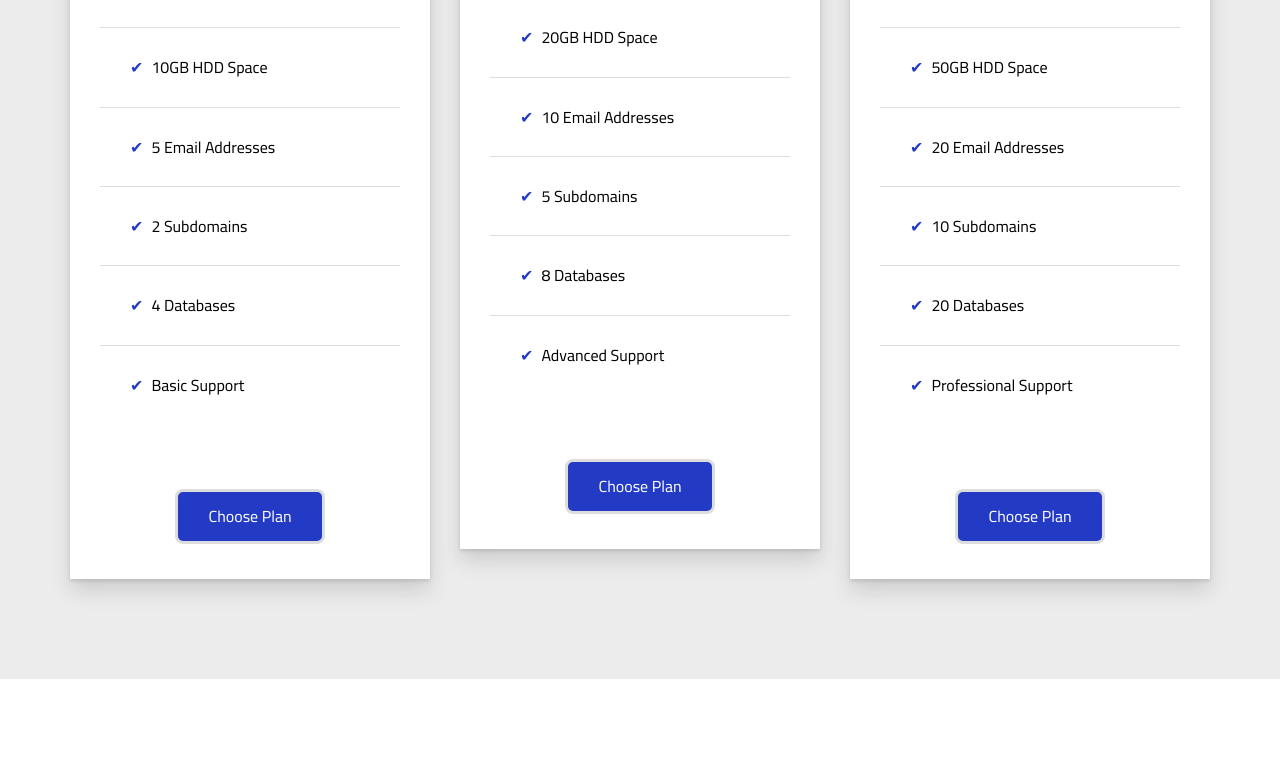
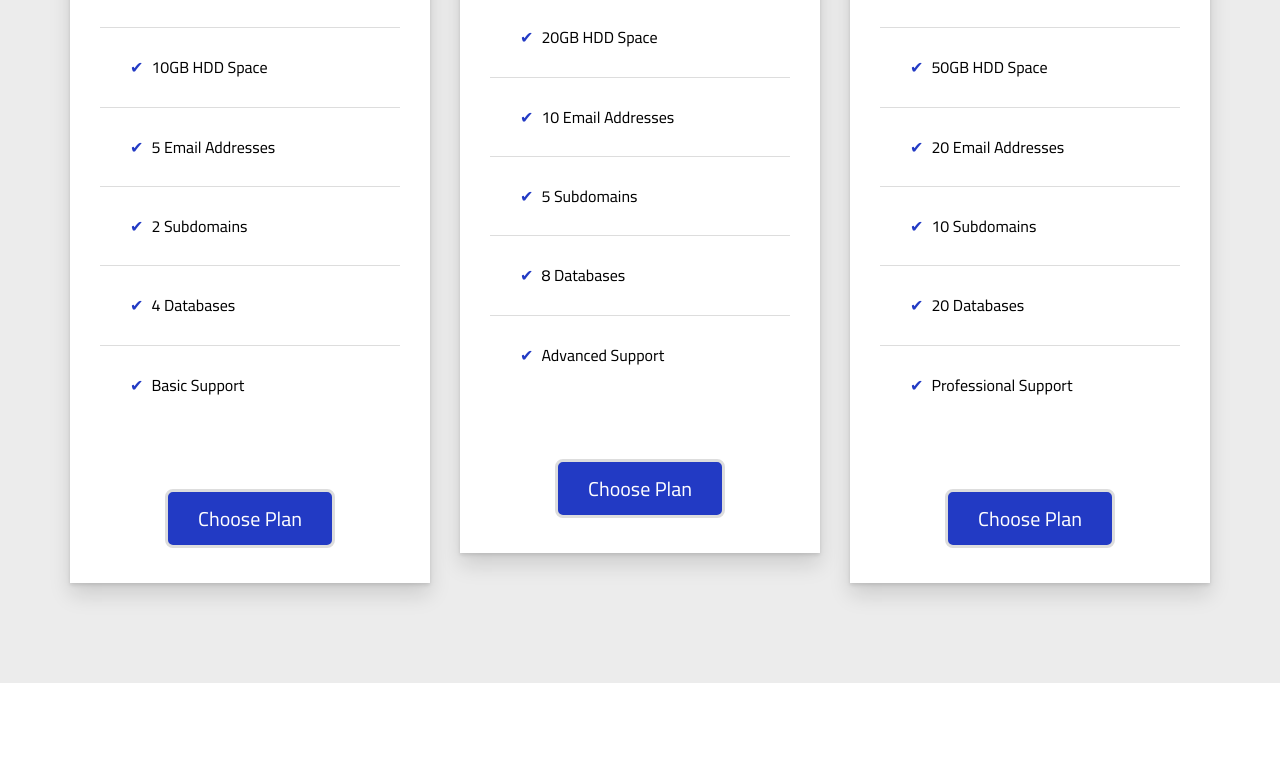
Before and after one commit to MSayed-7/Qaswara_Template, a plain HTML site: page index.html in a window 1280 px wide. Shown: the part 10645-11421 px from the top of the page. Drawn offline with Linux system fonts and the light colour scheme.

Commit message:
edit css file

```diff
--- a/css/qaswara.css
+++ b/css/qaswara.css
@@ -991,7 +991,7 @@ padding-bottom: 14px;
     display: flex;
     gap: 20px;
 }
-@media(max-widht:767px){
+@media(max-width:767px){
     .events .container .subscribe form{
         max-width: 100%;
         padding: 20px;
@@ -1110,7 +1110,7 @@ display: block;
 .pricing .container .box a {
     color:white;
     padding: 15px 30px;
-    font-size: 20;
+    font-size: 20px;
     border: 3px solid #dddddd;
     margin: 35px;
     border-radius: 8px;
```
